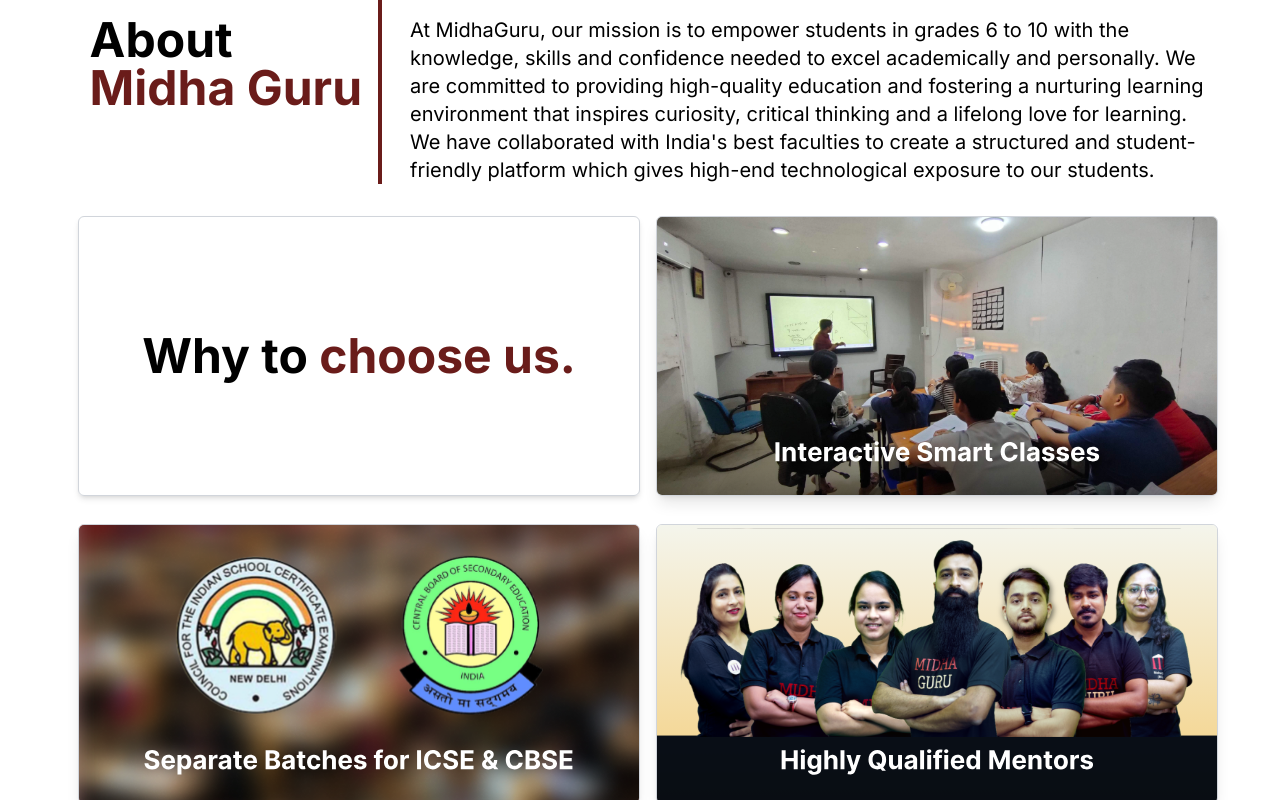
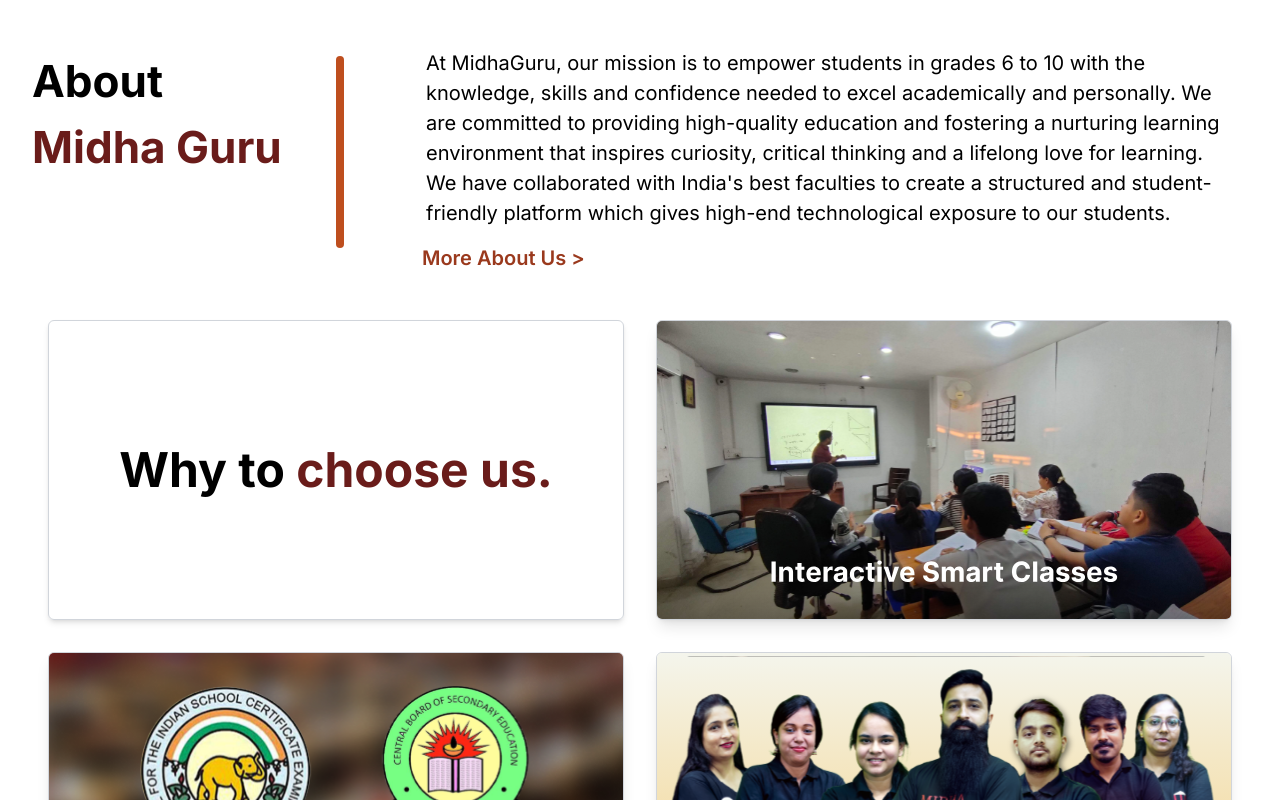
Before and after one commit to midhadomains/midha_guru_nextjs, a Next.js app: page / in a window 1280 px wide. Shown: the top 800 px of the page. Built offline with nearby package versions, Linux system fonts and the light colour scheme.

Commit message:
Updated About Midhaguru and Cards function

```diff
--- a/app/page.jsx
+++ b/app/page.jsx
@@ -6,10 +6,10 @@ import About from "../components/About.jsx";
 
 export default function Home() {
   return (
-    <>
+    <div className="sm:p-8">
     <About/>
     <Choose/>
 
-    </>
+    </div>
   );
 }
--- a/components/About.jsx
+++ b/components/About.jsx
@@ -2,14 +2,14 @@ export default function About() {
   return (
     <>
       <div className="mx-auto">
-        <div className=" flex flex-wrap">
-          <h1 className="text-5xl flex flex-col font-bold ml-[7%] mt-4 mr-4">
+        <div className="max-w-[1300px] flex flex-wrap justify-between  mx-auto">
+          <h1 className="max-w-[250px] text-[22px] sm:text-[44px] sm:flex sm:flex-col font-bold  mt-4 border-b-2 border-[#6A1C1A] md:border-hidden">
             About <span className="text-[#6A1C1A]">Midha Guru</span>
           </h1>
+          <div className="hidden md:block border border-[#BE4E1E] border-t-0 border-l-[8px] border-r-0 border-b-0 mx-4 rounded-3xl my-6"></div>
+          <div className="max-w-[600px] md:hidden">
 
-          <div className="flex-1 border-l-4 border-[#6A1C1A]">
-
-          <p className="text-xl mt-4 flex-1 px-7 w-[95%]">
+          <p className="text-[14px] sm:text-[20px] mt-4 flex-1 px-7 sm:w-[100%]">
             At MidhaGuru, our mission is to empower students in grades 6 to 10
             with the knowledge, skills and confidence needed to excel
             academically and personally. We are committed to providing
@@ -19,6 +19,27 @@ export default function About() {
             faculties to create a structured and student-friendly platform which
             gives high-end technological exposure to our students.
           </p>
+          <a>
+          <span className="text-[#9A391D] text-xl font-semibold ml-6">More About Us &gt;</span>
+          </a>
+
+          </div>
+
+          <div className="sm:max-w-[850px] flex-1 hidden md:block">
+
+          <p className="text-[14px] sm:text-[20px] mt-4 mb-4 flex-1 px-7 w-[100%]">
+            At MidhaGuru, our mission is to empower students in grades 6 to 10
+            with the knowledge, skills and confidence needed to excel
+            academically and personally. We are committed to providing
+            high-quality education and fostering a nurturing learning
+            environment that inspires curiosity, critical thinking and a
+            lifelong love for learning. We have collaborated with India&apos;s best
+            faculties to create a structured and student-friendly platform which
+            gives high-end technological exposure to our students.
+          </p>
+          <a>
+          <span className="text-[#9A391D] text-xl font-semibold ml-6 ">More About Us &gt;</span>
+          </a>
 
           </div>
         </div>
--- a/components/Card.jsx
+++ b/components/Card.jsx
@@ -7,7 +7,7 @@ const Card = ({ imageSrc, title, details }) => {
 
   return (
     <div
-      className=" relative overflow-hidden border border-gray-300 rounded-md shadow-lg custom-transition  w-[350px] h-[190px] sm:w-[500px]  lg:w-[562px] lg:h-[280px] ml-4"
+      className=" relative overflow-hidden border border-gray-300 rounded-md shadow-lg custom-transition  w-[350px] h-[180px] sm:w-[500px]  lg:w-[650px] lg:h-[300px] sm:m-4 mt-2"
       onMouseEnter={() => setIsHovered(true)}
       onMouseLeave={() => setIsHovered(false)}
     >
@@ -19,7 +19,7 @@ const Card = ({ imageSrc, title, details }) => {
   </div>
       {isHovered && (
         <div className="absolute inset-0 flex flex-col  justify-center bg-[#E7E6DF] bg-opacity-100 text-black p-4">
-          <h2 className="text-[14px] sm:text-[18px] md:text-[20px] text-left font-bold text-[#6A1C1A] mb-2 ">{title}</h2>
+          <h2 className="text-[16px] sm:text-[14px] md:text-[22px] text-left font-bold text-[#6A1C1A] mb-2 ">{title}</h2>
           <p className=" text-[12px] sm:text-[12px] md:text-[14px] lg:text-[20px] mt-2">{details}</p>
         </div>
       )}
--- a/components/Choose.jsx
+++ b/components/Choose.jsx
@@ -3,12 +3,12 @@ import Card from "../components/Card.jsx";
 
 export default function Choose() {
   return (
-    <div className="container  px-4 md:min-w-[900px] sm:min-w-[750px] lg:px-0 p-8">
+    <div className="container max-w-[1330px] px-4 md:min-w-[900px] sm:min-w-[750px] 2xl:min-w-[1300px] mx-auto lg:px-0 p-8">
 
-      <div className=" ">
-        <div className="flex flex-wrap sm:flex-nowrap justify-center ">
+      <div className="mx-auto  ">
+        <div className="flex flex-wrap sm:flex-nowrap justify-between">
 
-        <div className=" relative overflow-hidden border border-gray-300 font-bold rounded-md shadow-md  w-[350px] h-[80px]  sm:w-[500px] sm:h-[190px] lg:w-[562px] lg:h-[280px] ml-4 mb-4 flex justify-center items-center">
+        <div className=" relative overflow-hidden border border-gray-300 font-bold rounded-md shadow-md  w-[350px] h-[80px]  sm:w-[500px] sm:h-[190px] lg:w-[650px] lg:h-[300px]  mb-1 flex justify-center items-center sm:m-4">
             <h1 className="text-2xl sm:text-2xl md:text-4xl lg:text-5xl">
               Why to <span className="text-[#6A1C1A]">choose us.</span>
             </h1>
@@ -20,7 +20,7 @@ export default function Choose() {
             details="Our Smart Classes are designed to make learning enjoyable, interactive and effective. With the latest technology and multimedia tools, students can grasp complex concepts with ease. Interactive multimedia content, real-life examples and simulation discussions bring the classroom to life."
           />
         </div>
-        <div className="flex flex-wrap sm:flex-nowrap justify-center mt-3 gap-4 sm:gap-0 md:gap-0 lg:gap-0">
+        <div className="flex flex-wrap sm:flex-nowrap justify-between">
           <Card
             imageSrc="/Group 308.svg"
             title="Separate Batches for ICSE & CBSE"
```
